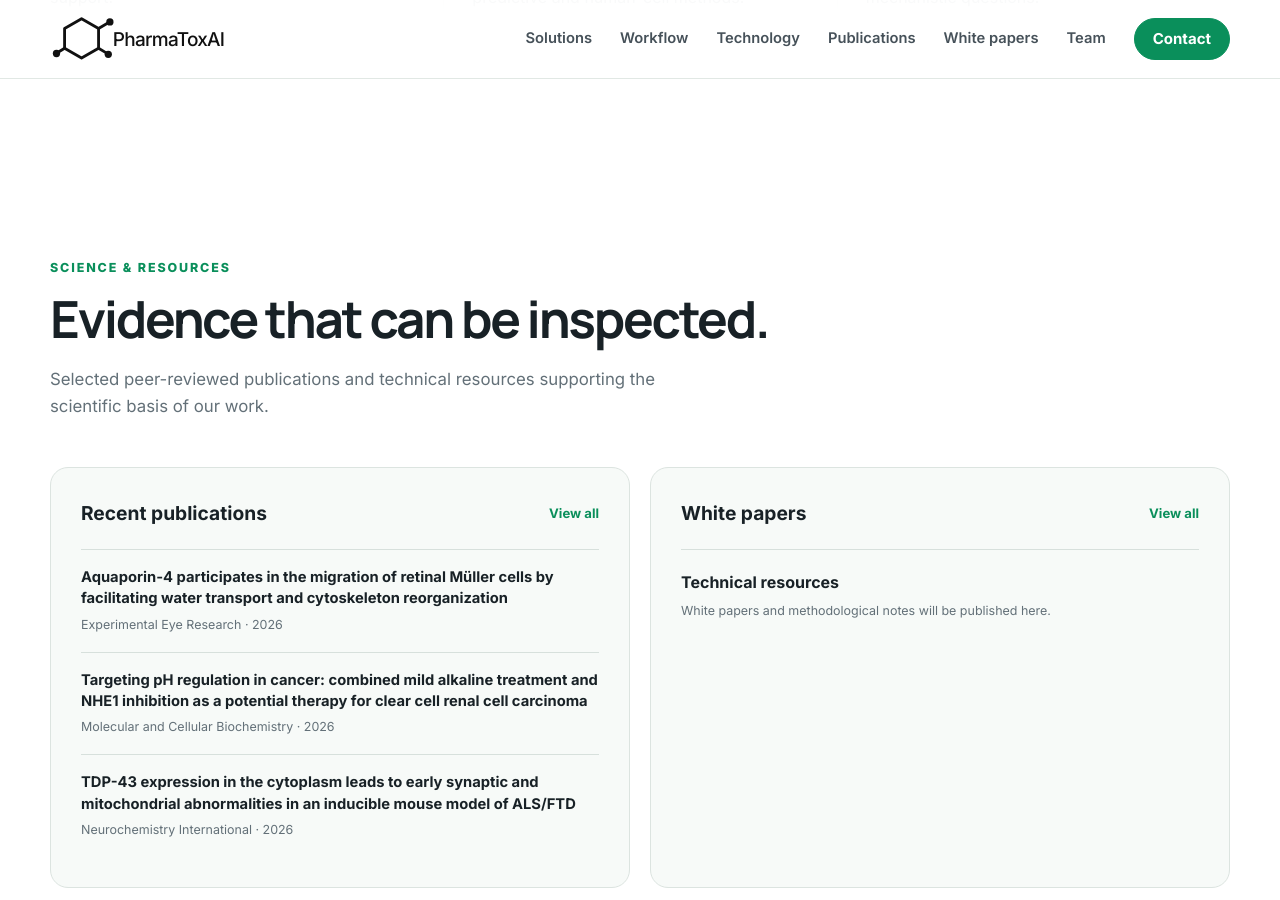
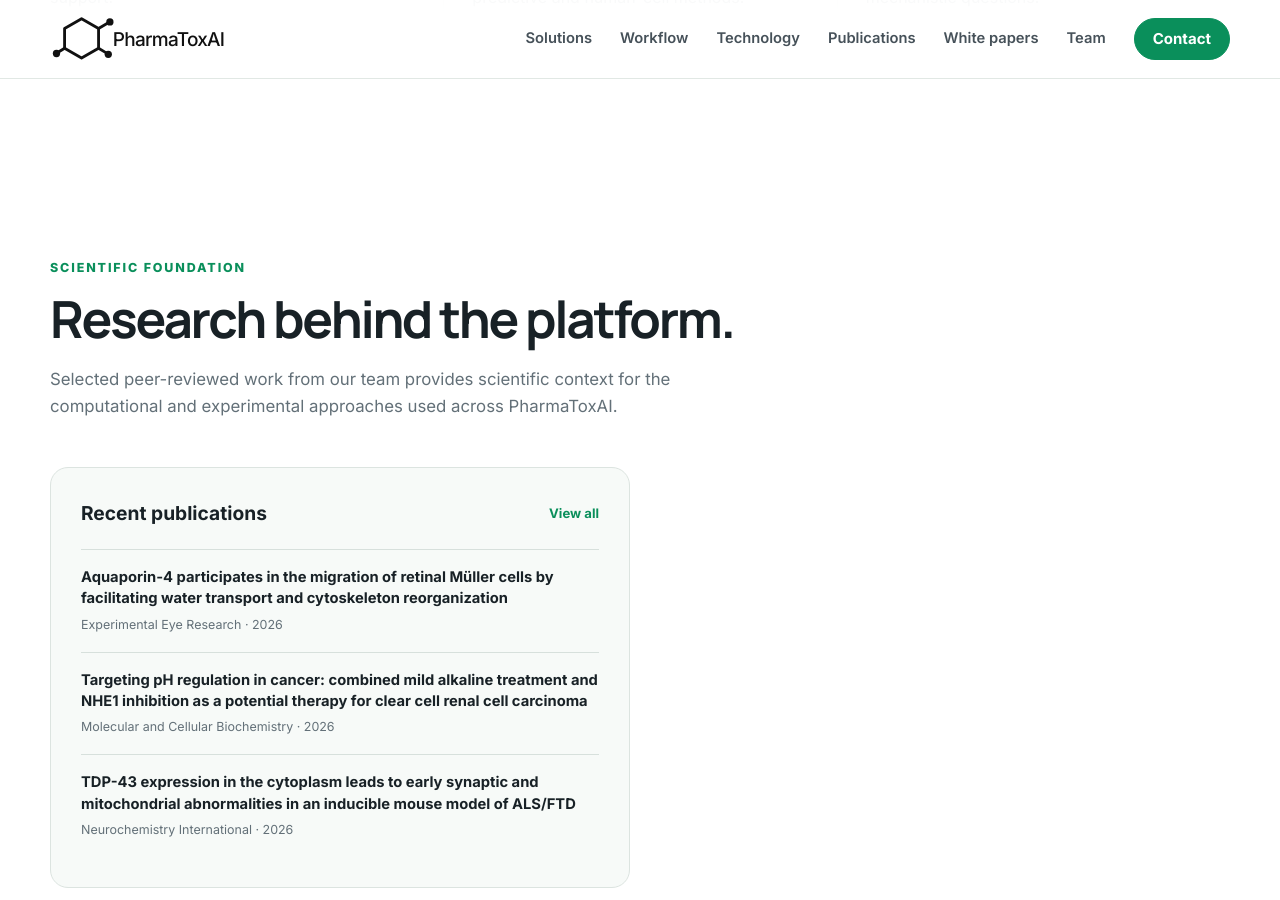
Before and after one commit to juanjosecas/PharmaToxAIweb, a Jekyll site: the page built from index.html, in a window 1280 px wide and 900 px high, scrolled down 5169 px. Built offline with Jekyll 4.4.1, drawn with Linux system fonts in a browser that asks for light colours; some of the changed text lies outside the part shown.

Commit message:
Refine home page content hierarchy

```diff
--- a/index.html
+++ b/index.html
@@ -113,10 +113,15 @@ description: AI-driven predictive toxicology and human-relevant experimental val
   </div>
 </section>
 
+{% assign public_whitepapers = site.whitepapers | where_exp: 'item', 'item.published != false' | sort: 'date' | reverse %}
 <section class="section science-section">
   <div class="container">
-    <div class="section-heading reveal"><p class="section-kicker">Science & resources</p><h2>Evidence that can be inspected.</h2><p>Selected peer-reviewed publications and technical resources supporting the scientific basis of our work.</p></div>
-    <div class="science-grid">
+    <div class="section-heading reveal">
+      <p class="section-kicker">Scientific foundation</p>
+      <h2>Research behind the platform.</h2>
+      <p>Selected peer-reviewed work from our team provides scientific context for the computational and experimental approaches used across PharmaToxAI.</p>
+    </div>
+    <div class="science-grid{% if public_whitepapers.size == 0 %} science-grid-single{% endif %}">
       <div class="science-panel reveal">
         <div class="panel-heading"><h3>Recent publications</h3><a href="{{ '/publications/' | relative_url }}">View all</a></div>
         {% assign recent_pubs = site.data.publications | sort: 'year' | reverse %}
@@ -124,15 +129,12 @@ description: AI-driven predictive toxicology and human-relevant experimental val
           <a class="science-item" href="{{ paper.doi }}" target="_blank" rel="noopener"><strong>{{ paper.title }}</strong><span>{{ paper.journal }} · {{ paper.year }}</span></a>
         {% endfor %}
       </div>
-      <div class="science-panel reveal">
-        <div class="panel-heading"><h3>White papers</h3><a href="{{ '/whitepapers/' | relative_url }}">View all</a></div>
-        {% assign public_whitepapers = site.whitepapers | where_exp: 'item', 'item.published != false' | sort: 'date' | reverse %}
-        {% if public_whitepapers.size > 0 %}
+      {% if public_whitepapers.size > 0 %}
+        <div class="science-panel reveal">
+          <div class="panel-heading"><h3>White papers</h3><a href="{{ '/whitepapers/' | relative_url }}">View all</a></div>
           {% for paper in public_whitepapers limit:3 %}<a class="science-item" href="{{ paper.url | relative_url }}"><strong>{{ paper.title }}</strong><span>{{ paper.date | date: '%Y' }}</span></a>{% endfor %}
-        {% else %}
-          <div class="science-empty"><strong>Technical resources</strong><span>White papers and methodological notes will be published here.</span></div>
-        {% endif %}
-      </div>
+        </div>
+      {% endif %}
     </div>
   </div>
 </section>
@@ -148,7 +150,8 @@ description: AI-driven predictive toxicology and human-relevant experimental val
   <div class="container contact-grid reveal">
     <div><p class="section-kicker">Contact</p><h2>Have a compound or development question?</h2><p>Tell us what decision you need to make and what data you already have. We can define the appropriate computational, experimental or integrated evaluation strategy.</p></div>
     <div class="contact-actions">
-      <a class="button button-light" href="mailto:{{ site.data.company.email }}?subject=PharmaToxAI%20inquiry">Start a conversation</a>
+      <a class="button button-light" href="mailto:{{ site.data.company.email }}?subject=PharmaToxAI%20inquiry">Contact PharmaToxAI</a>
+      <a class="contact-link" href="mailto:{{ site.data.company.email }}">{{ site.data.company.email }}</a>
       <a class="contact-link" href="{{ site.data.company.linkedin }}" target="_blank" rel="noopener">PharmaToxAI on LinkedIn</a>
       <p>{{ site.data.company.affiliation }} · {{ site.data.company.location }}</p>
     </div>
```
